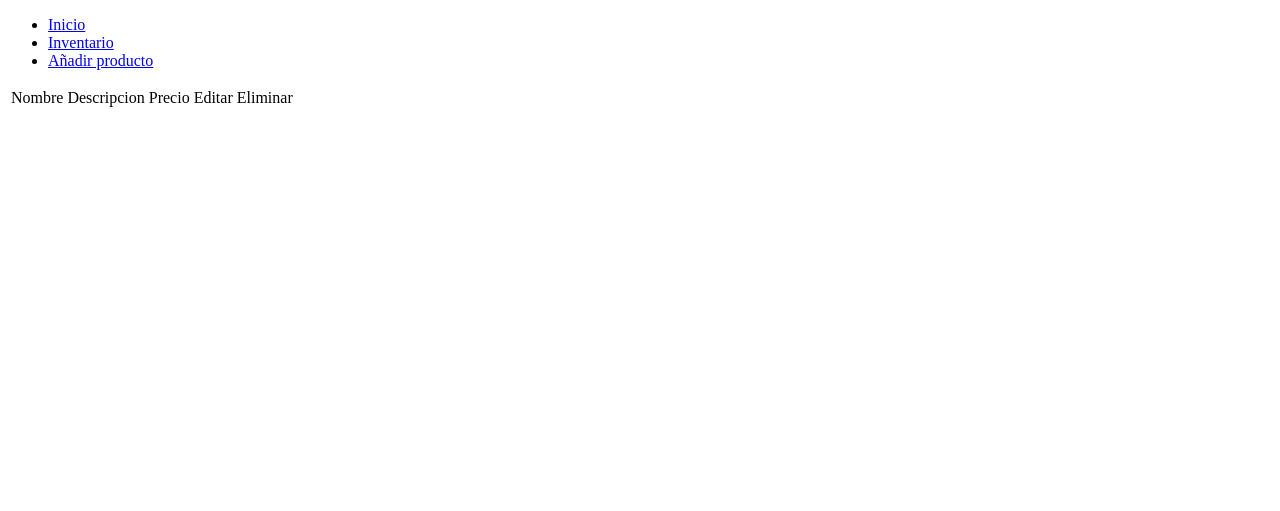
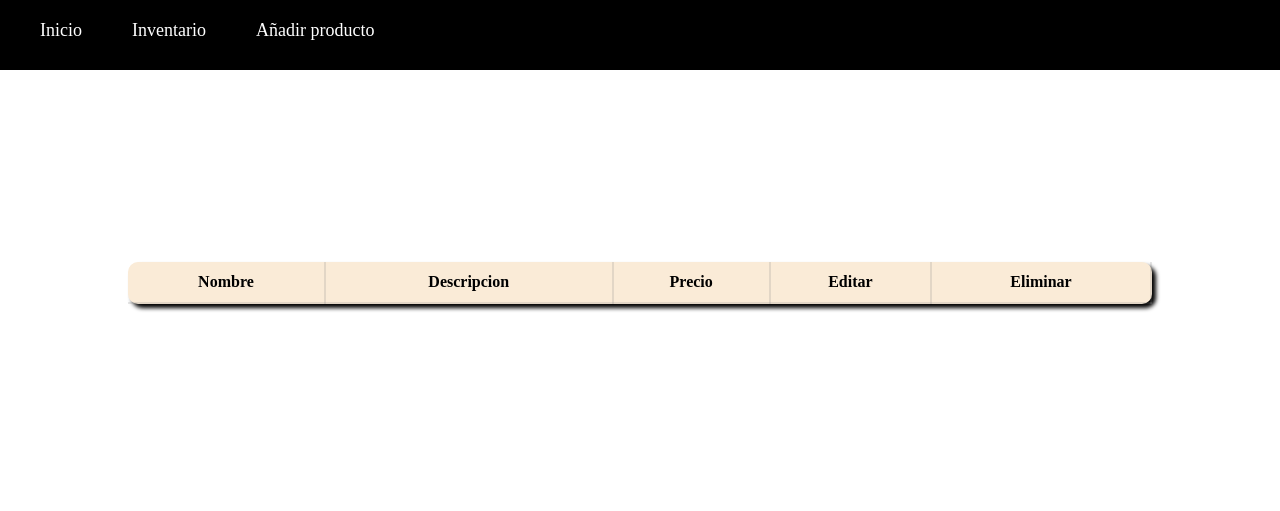
Before and after one commit to YorberR/inventory, a PHP site: page /controller/productController.php in a window 1280 px wide. Shown: the top 511 px of the page. Before the commit the page ends 107 px from the top, so only its background shows below. Run offline with PHP 8.4, Linux system fonts and the light colour scheme; data that the repository does not hold is empty.

Commit message:
Added styling to product page and fixed a few details

```diff
--- /dev/null
+++ b/assets/app/css/product.css
@@ -0,0 +1,79 @@
+*{
+    padding: 0px;
+    margin: 0px;
+}
+
+.cont{
+    width: 100%;
+    height: 100vh;
+}
+
+.subcont{
+    width: 100%;
+    height: 100%;
+}
+
+nav{
+    width: 100%;
+    height: 70px;
+    background-color: black;
+}
+
+ul{
+    width: 100%;
+    height: 100%;
+    display: flex;
+}
+
+li{
+    margin-left: 30px;
+    padding-top: 20px;
+    font-size: 18px;
+    list-style: none;
+    padding-right: 10px;
+    padding-left: 10px;
+    height: 45px;
+}
+
+a{
+    text-decoration: none;
+    color: white;
+}
+
+.table{
+    width: 100%;
+    height: 100%;
+    display: flex;
+    flex-direction: column;
+}
+
+table{
+    margin-left: 10%;
+    margin-top: 15%;
+    width: 80%;
+    height: auto;
+    border-collapse: collapse;
+    background-color: antiquewhite;
+    border-radius: 10px;
+    box-shadow: 4px 4px 4px black;
+}
+
+td{
+    border-right: 2px solid rgb(128, 128, 128, 0.2);
+    border-bottom: 2px solid rgb(128, 128, 128, 0.2);
+    text-align: center;
+    height: 40px;
+}
+
+.title{
+    font-weight: bold;
+}
+
+.edit,.delete{
+    color: black;
+    width: 5%;
+}
+
+.cont-edit,.cont-delete{
+    background-color: brown;
+}
--- a/assets/app/views/ProductV.php
+++ b/assets/app/views/ProductV.php
@@ -3,6 +3,7 @@
 <head>
     <meta charset="UTF-8">
     <meta name="viewport" content="width=device-width, initial-scale=1.0">
+    <link rel="stylesheet" href="../css/product.css">
     <title>Producto</title>
 </head>
 <body>
@@ -19,11 +20,11 @@
                 <table>
                     <thead>
                         <tr>
-                            <td>Nombre</td>
-                            <td>Descripcion</td>
-                            <td>Precio</td>
-                            <td>Editar</td>
-                            <td>Eliminar</td>
+                            <td class="title">Nombre</td>
+                            <td class="title">Descripcion</td>
+                            <td class="title">Precio</td>
+                            <td class="title">Editar</td>
+                            <td class="title">Eliminar</td>
                         </tr>
                     </thead>
                     <tbody>
@@ -34,8 +35,8 @@
                             <td><?php echo $product['name'] ?></td>
                             <td><?php echo $product['description'] ?></td>
                             <td><?php echo $product['price'] ?></td>
-                            <td><a href="../controller/EditController.php?id=<?php echo $product['id'] ?>">Editar producto</a></td>
-                            <td><a href="../controller/DeleteController.php?id=<?php echo $product['id'] ?>">Eliminar producto</a></td>
+                            <td class="cont-edit"><a class="edit" href="../controller/EditController.php?id=<?php echo $product['id'] ?>">Editar producto</a></td>
+                            <td class="cont-delete"><a class="delete" href="../controller/DeleteController.php?id=<?php echo $product['id'] ?>">Eliminar producto</a></td>
                         </tr>
                         <?php
                             }
--- a/assets/app/views/ProductsV.php
+++ b/assets/app/views/ProductsV.php
@@ -33,7 +33,7 @@
                             foreach($products as $product){
                                 echo "<tr>";
                                 echo "<td>";
-                                echo $product['name'];                                echo $product['name'];
+                                echo $product['name'];
                                 echo "</td>";
                                 echo "<td>";
                                 echo $product['description'];
```
